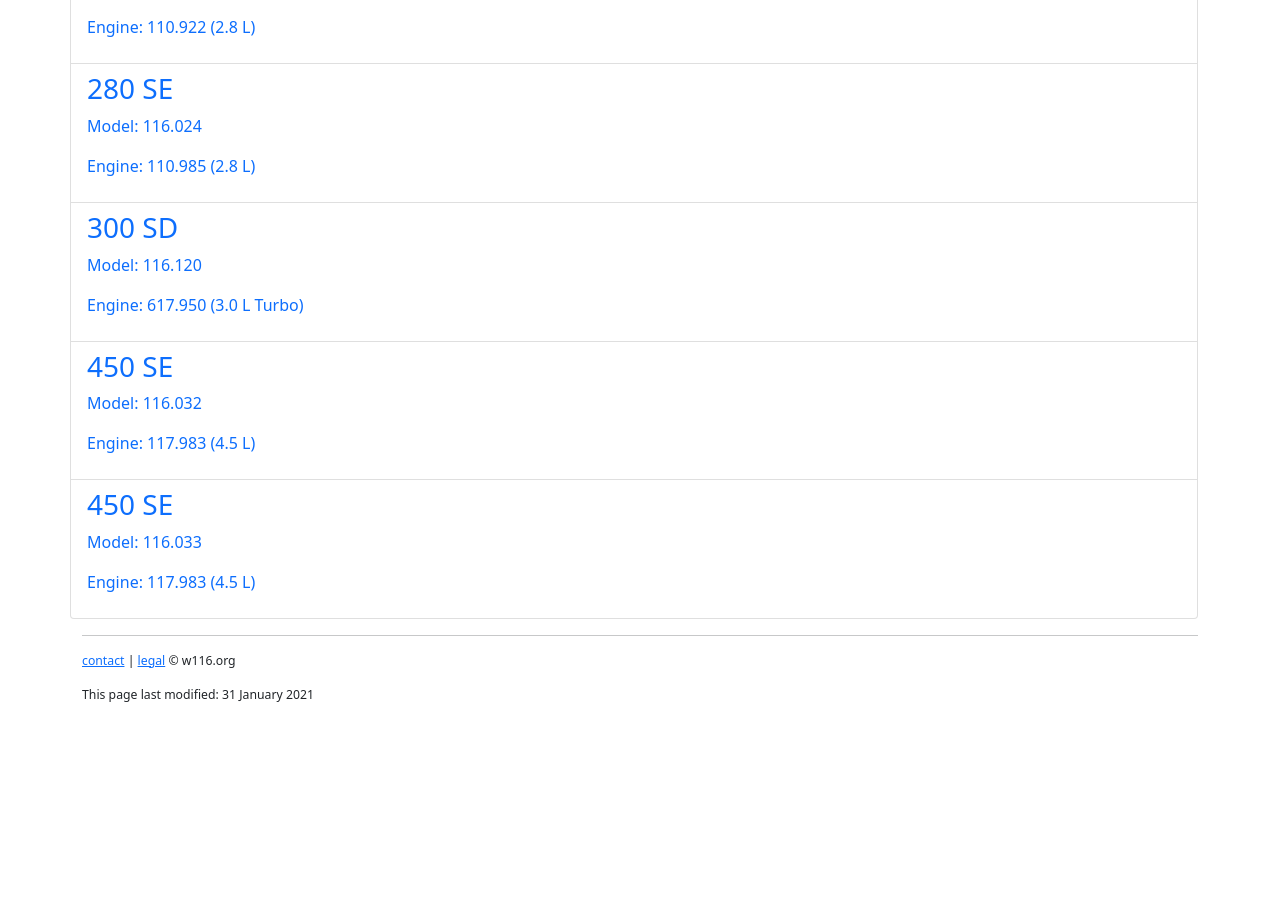
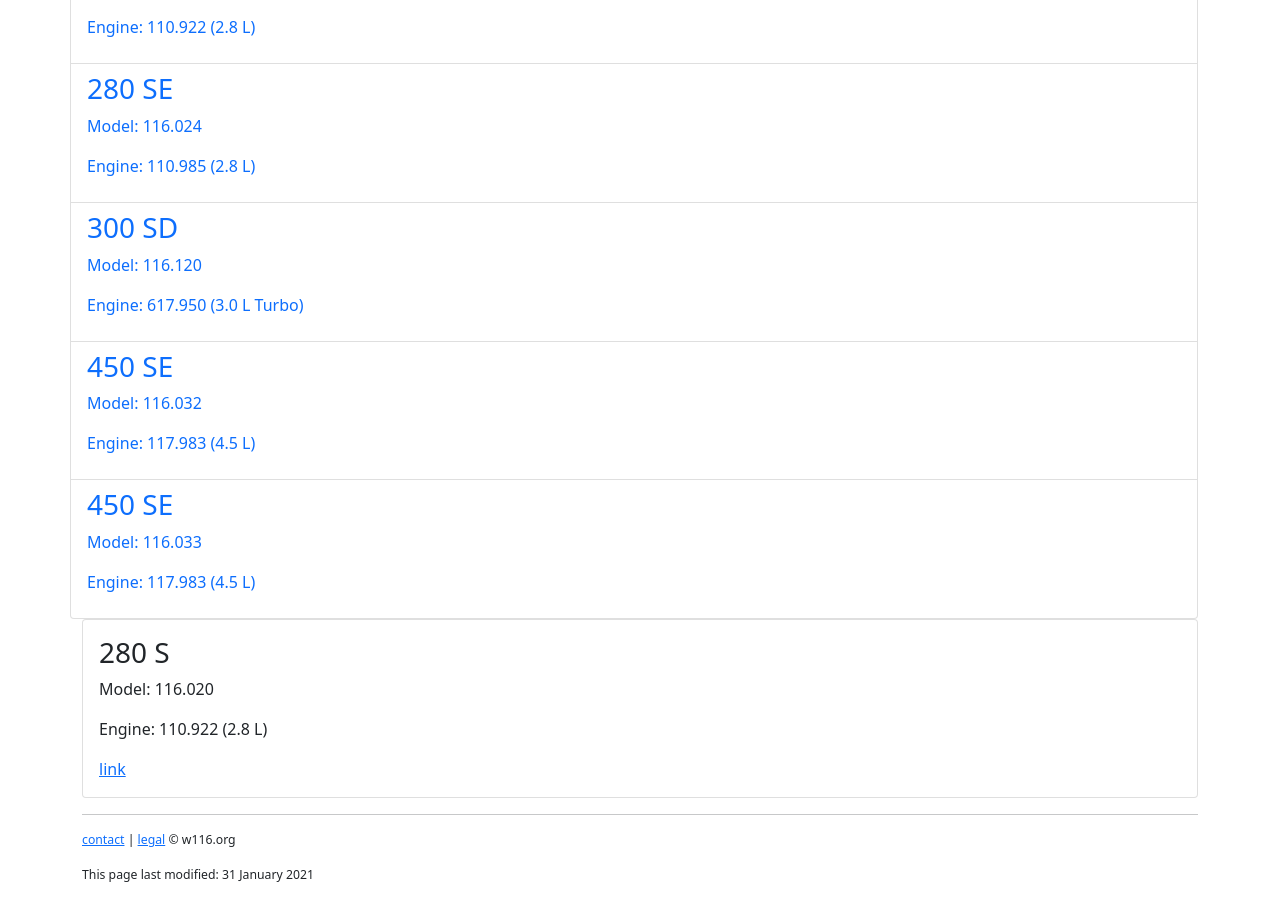
Before and after one commit to W116org/handbook, a Jekyll site: the page built from index.html, in a window 1280 px wide and 900 px high, scrolled down 601 px. Built offline with Jekyll 4.4.1, drawn with Linux system fonts in a browser that asks for light colours; comment, search, counter and statistics services are not loaded; before the commit the page ends 1322 px from its top, so only the background shows below that.

Commit message:
Update index.html

```diff
--- a/index.html
+++ b/index.html
@@ -50,3 +50,14 @@ lead: "1972-1980: 280S 280SE 300SD 450SE 450SEL"
     </a>
   </div>
 </div><!-- /.row -->
+
+<div class="card-group"></div>
+  <div class="card">
+    <div class="card-body">
+      <h3 class="card-title">280 S</h5>
+      <p class="card-text">Model: 116.020</p>
+      <p class="card-text">Engine: 110.922 (2.8 L)</p>
+      <a href="#" class="m110/"> link</a>
+    </div>
+  </div>
+</div>
```
